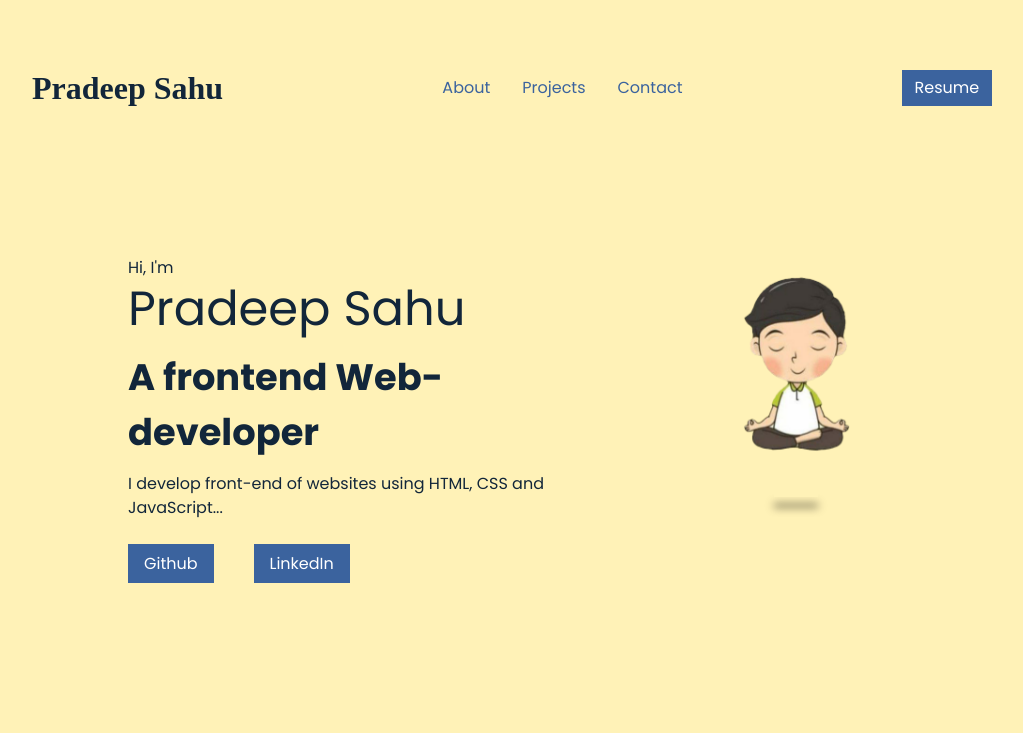
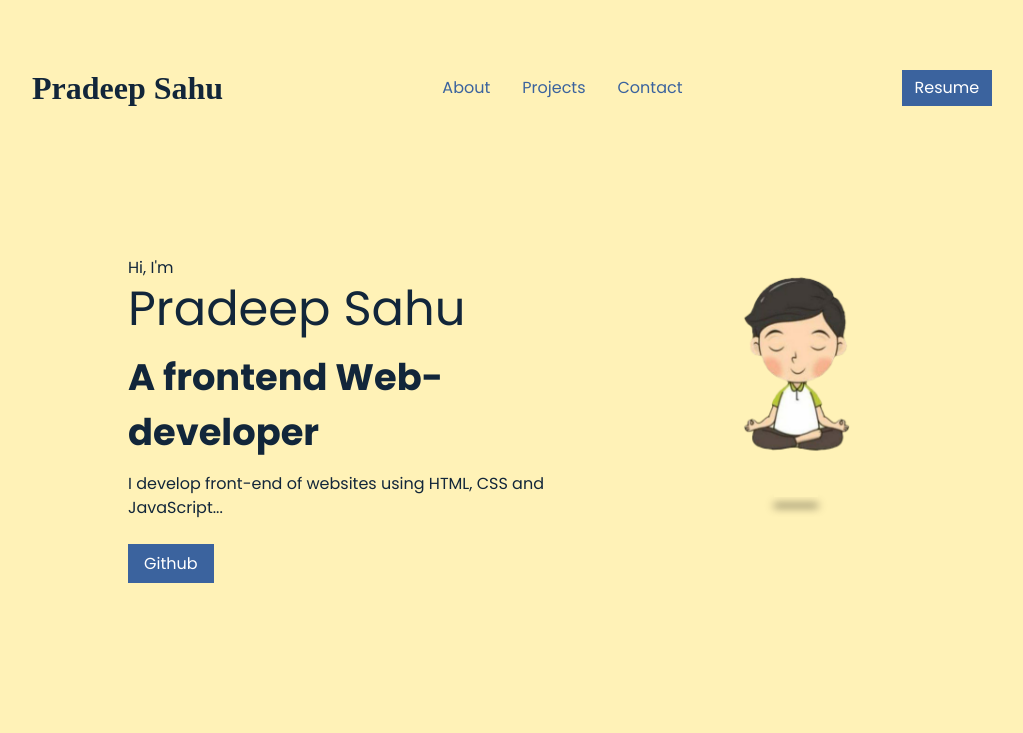
Before and after one commit to Pradeep743/Portfolio, a plain HTML site: page index.html in a window 1280 px wide. Shown: the top 733 px of the page, without its empty margins (128-1151 px from the left). Drawn offline with nearby package versions, Linux system fonts and the light colour scheme; a web font is replaced by a local one.

Commit message:
Update index.html

```diff
--- a/index.html
+++ b/index.html
@@ -50,11 +50,6 @@
                     <li>
                         <a href="https://github.com/Pradeep743" target="_blank" rel="noopener noreferrer">
                             Github
-                        </a>
-                    </li>
-                    <li>
-                        <a href="https://www.linkedin.com/in/pradeepsahu074/" target="_blank" rel="noopener noreferrer">
-                            LinkedIn
                         </a>
                     </li>
                 </ul>
```
